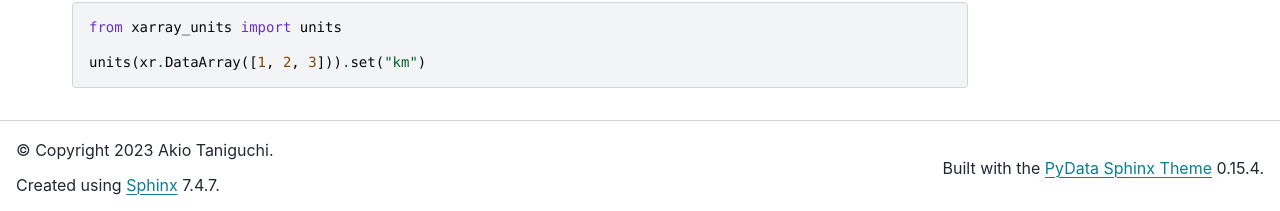
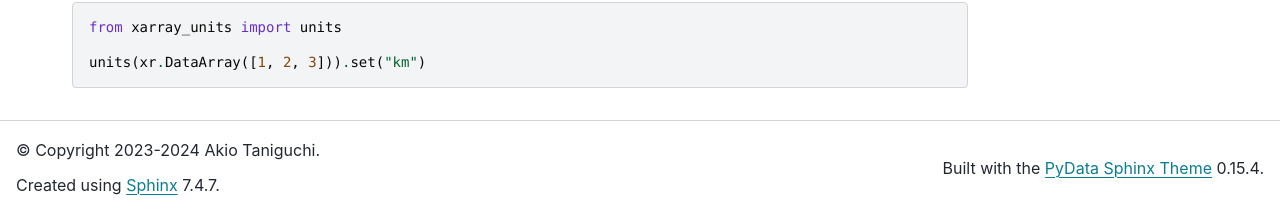
Before and after one commit to astropenguin/xarray-units, a Sphinx documentation site: the page built from docs/index.md, in a window 1280 px wide and 900 px high, scrolled down 4238 px. Shown: the part 686-897 px from the top of the window. Built offline with Sphinx 7.4.7 and the PyData theme 0.15.4, drawn with Linux system fonts in a browser that asks for light colours; pages that are not in the unit, such as notebooks, are missing from menus.

Commit message:
#15 Update year period of license

```diff
--- a/docs/conf.py
+++ b/docs/conf.py
@@ -1,6 +1,6 @@
 # project information
 author = "Akio Taniguchi"
-copyright = "2023 Akio Taniguchi"
+copyright = "2023-2024 Akio Taniguchi"
 
 
 # general configuration
```
Also changed, not shown: 1 other file.
